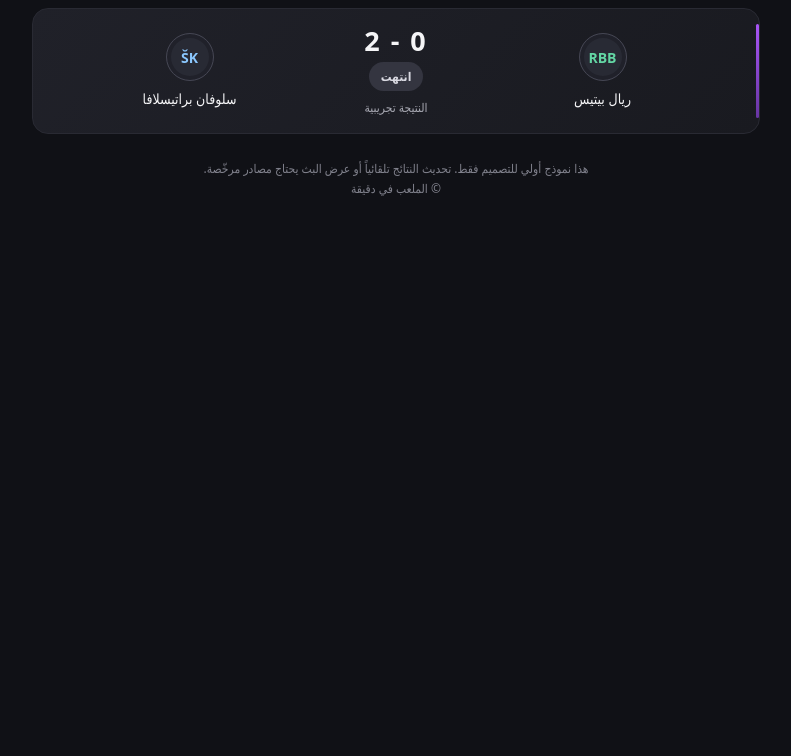
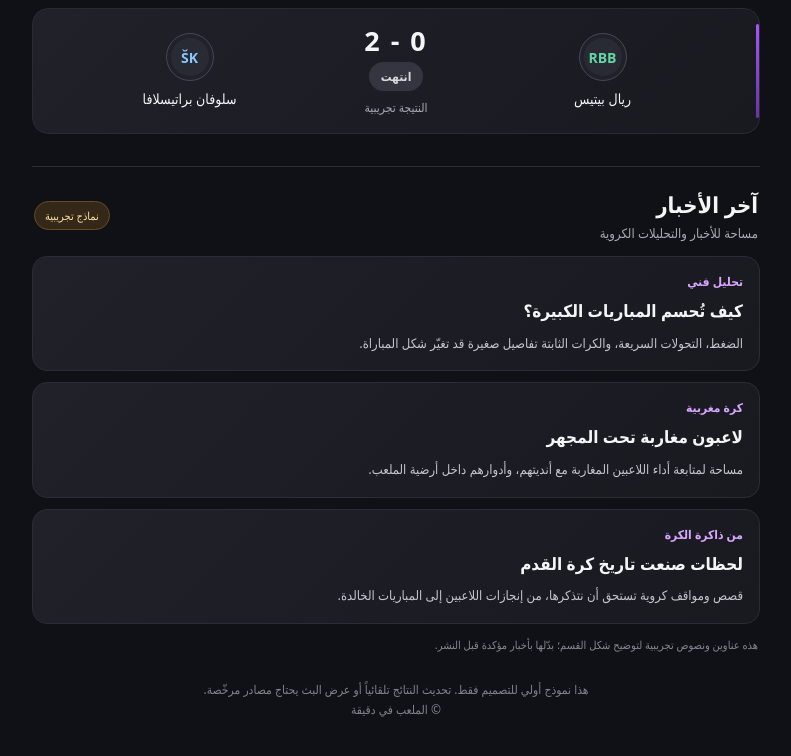
Before and after one commit to rachidbenballah595-wq/stadium-minute, a plain HTML site: page index.html in a window 1280 px wide. Shown: the part 866-1622 px from the top of the page, without its empty margins (244-1035 px from the left). Before the commit the page ends 1110 px from the top, so only its background shows below. Drawn offline with Linux system fonts and the light colour scheme.

Commit message:
Add files via upload

```diff
--- a/index.html
+++ b/index.html
@@ -17,6 +17,7 @@
     .search{width:100%;margin:2px 0 17px;padding:12px 14px;border:1px solid var(--line);border-radius:12px;background:var(--panel);color:var(--text);font:inherit;outline:none}.search:focus{border-color:#777a88}
     .league{margin:17px 0 10px;color:#d8d8df;font-weight:700;font-size:15px;display:flex;align-items:center;gap:9px}.league:before{content:"";width:4px;height:19px;background:var(--purple);border-radius:4px}
     .matches{display:grid;gap:11px}.match{position:relative;display:grid;grid-template-columns:1fr 112px 1fr;align-items:center;gap:8px;padding:16px 14px;background:linear-gradient(135deg,var(--panel2),#191a20);border:1px solid #292a33;border-radius:16px;min-height:126px;overflow:hidden}.match:before{content:"";position:absolute;right:0;top:15px;bottom:15px;width:3px;background:linear-gradient(var(--purple),#6735a2);border-radius:3px}.team{display:flex;flex-direction:column;align-items:center;gap:9px;text-align:center;min-width:0}.crest{width:48px;height:48px;border-radius:50%;display:grid;place-items:center;border:1px solid #454653;background:#282a34;color:#fff;font-weight:800;font-size:14px;box-shadow:inset 0 0 0 4px #20212a}.team-name{font-size:14px;line-height:1.35}.center{text-align:center;display:flex;flex-direction:column;align-items:center;gap:8px}.score{font-size:27px;font-weight:800;letter-spacing:2px;direction:ltr;line-height:1}.status{border-radius:999px;padding:6px 12px;font-size:12px;font-weight:700;background:#343540;color:#d9d9e1}.status.live{background:#531a20;color:#ffb0b5}.status.upcoming{background:#143a31;color:#95f2cf}.live-dot{display:inline-block;width:6px;height:6px;background:#ff5865;border-radius:50%;margin-left:5px;vertical-align:middle}.time{font-size:12px;color:var(--muted)}
+    .news-section{margin-top:32px;padding-top:22px;border-top:1px solid var(--line)}.news-heading{display:flex;align-items:center;justify-content:space-between;gap:12px;margin:0 2px 14px}.news-heading h2{margin:0;font-size:22px}.news-heading p{margin:5px 0 0;color:var(--muted);font-size:13px}.news-label{white-space:nowrap;border:1px solid #694b20;background:#342819;color:#ffe1a4;border-radius:999px;padding:6px 10px;font-size:11px}.news-grid{display:grid;gap:11px}.news-card{padding:16px;background:linear-gradient(135deg,var(--panel2),#191a20);border:1px solid var(--line);border-radius:15px}.news-topic{color:#d9a6ff;font-size:12px;font-weight:700}.news-card h3{margin:8px 0;font-size:17px;line-height:1.5}.news-card p{margin:0;color:#c4c5ce;font-size:13px;line-height:1.75}.news-note{margin:12px 2px 0;color:#858692;font-size:11px;line-height:1.7}
     .footer{text-align:center;color:#81828d;font-size:12px;padding-top:25px;line-height:1.7}.empty{display:none;color:var(--muted);text-align:center;padding:26px 10px}
     @media(max-width:420px){.wrap{padding-inline:12px}.match{grid-template-columns:1fr 90px 1fr;padding:14px 10px;min-height:119px}.score{font-size:24px}.team-name{font-size:13px}.crest{width:44px;height:44px}.title-row h1{font-size:22px}}
   </style>
@@ -27,7 +28,7 @@
       <div class="brand"><div class="ball">⚽</div><div><b>الملعب في دقيقة</b><small>مواعيد ونتائج مباريات كرة القدم</small></div></div>
       <button class="menu" aria-label="القائمة">☰</button>
     </header>
-    <div class="notice"><strong>نسخة تجريبية:</strong> الأسماء والنتائج المعروضة للتصميم فقط، وليست نتائج مباشرة حقيقية.</div>
+    <div class="notice"><strong>نسخة تجريبية:</strong> الأسماء والنتائج والأخبار المعروضة للتصميم فقط، وليست معلومات مباشرة.</div>
     <a class="facebook-follow" href="https://www.facebook.com/share/19hpPBqCoF/" target="_blank" rel="noopener noreferrer"><span class="fb-mark" aria-hidden="true">f</span><span>تابع صفحة الملعب في دقيقة على فيسبوك</span></a>
     <section class="title-row"><h1>مباريات اليوم</h1><div class="date" id="today"></div></section>
     <nav class="filters" aria-label="تصفية المباريات">
@@ -58,6 +59,15 @@
       </article>
     </section>
     <div class="empty" id="empty">ما لقيناش مباريات بهاد البحث.</div>
+    <section class="news-section" aria-labelledby="news-title">
+      <div class="news-heading"><div><h2 id="news-title">آخر الأخبار</h2><p>مساحة للأخبار والتحليلات الكروية</p></div><span class="news-label">نماذج تجريبية</span></div>
+      <div class="news-grid">
+        <article class="news-card"><div class="news-topic">تحليل فني</div><h3>كيف تُحسم المباريات الكبيرة؟</h3><p>الضغط، التحولات السريعة، والكرات الثابتة تفاصيل صغيرة قد تغيّر شكل المباراة.</p></article>
+        <article class="news-card"><div class="news-topic">كرة مغربية</div><h3>لاعبون مغاربة تحت المجهر</h3><p>مساحة لمتابعة أداء اللاعبين المغاربة مع أنديتهم، وأدوارهم داخل أرضية الملعب.</p></article>
+        <article class="news-card"><div class="news-topic">من ذاكرة الكرة</div><h3>لحظات صنعت تاريخ كرة القدم</h3><p>قصص ومواقف كروية تستحق أن نتذكرها، من إنجازات اللاعبين إلى المباريات الخالدة.</p></article>
+      </div>
+      <p class="news-note">هذه عناوين ونصوص تجريبية لتوضيح شكل القسم؛ بدّلها بأخبار مؤكدة قبل النشر.</p>
+    </section>
     <footer class="footer">هذا نموذج أولي للتصميم فقط. تحديث النتائج تلقائياً أو عرض البث يحتاج مصادر مرخّصة.<br>© الملعب في دقيقة</footer>
   </main>
   <script>
```
